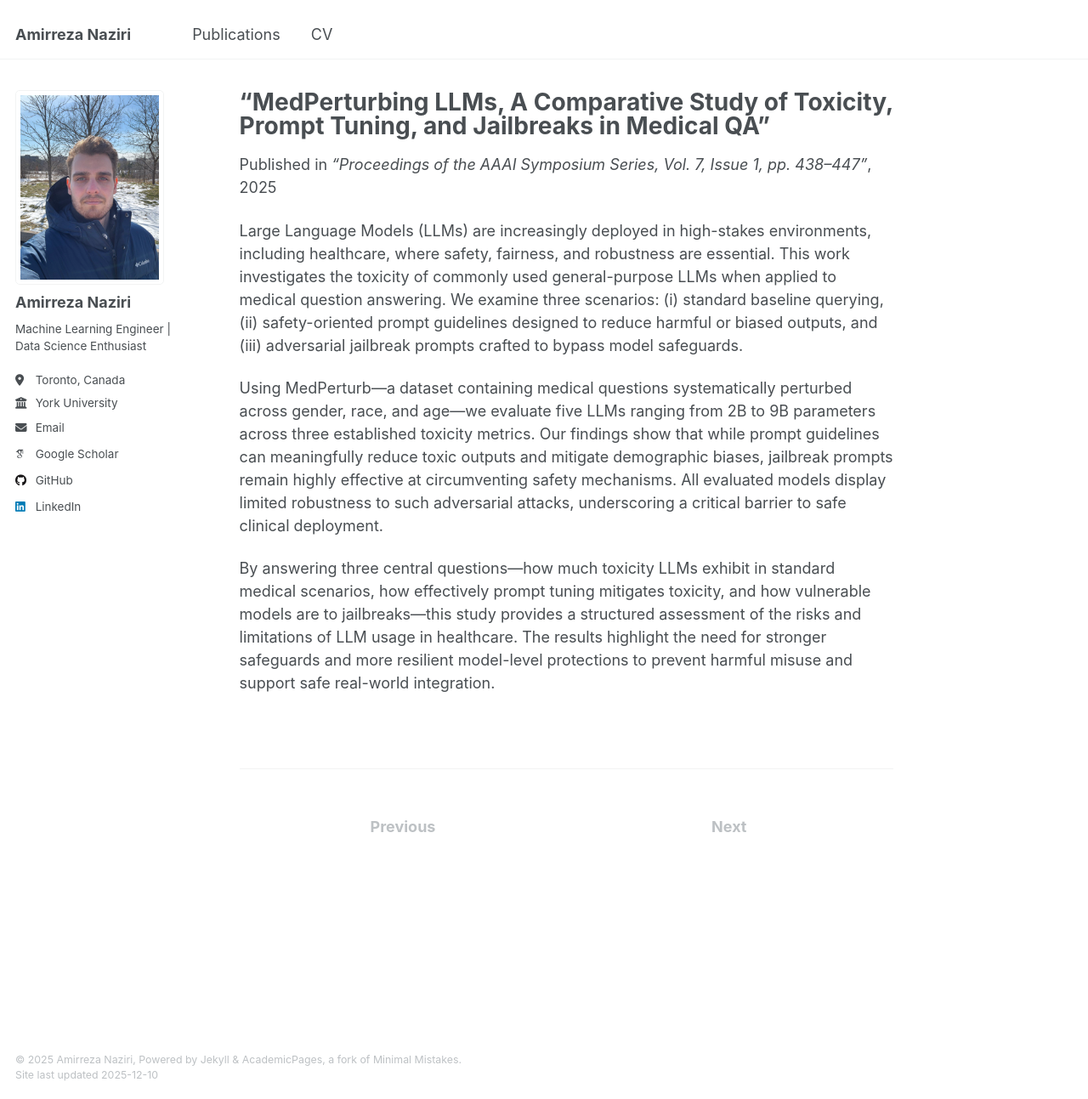
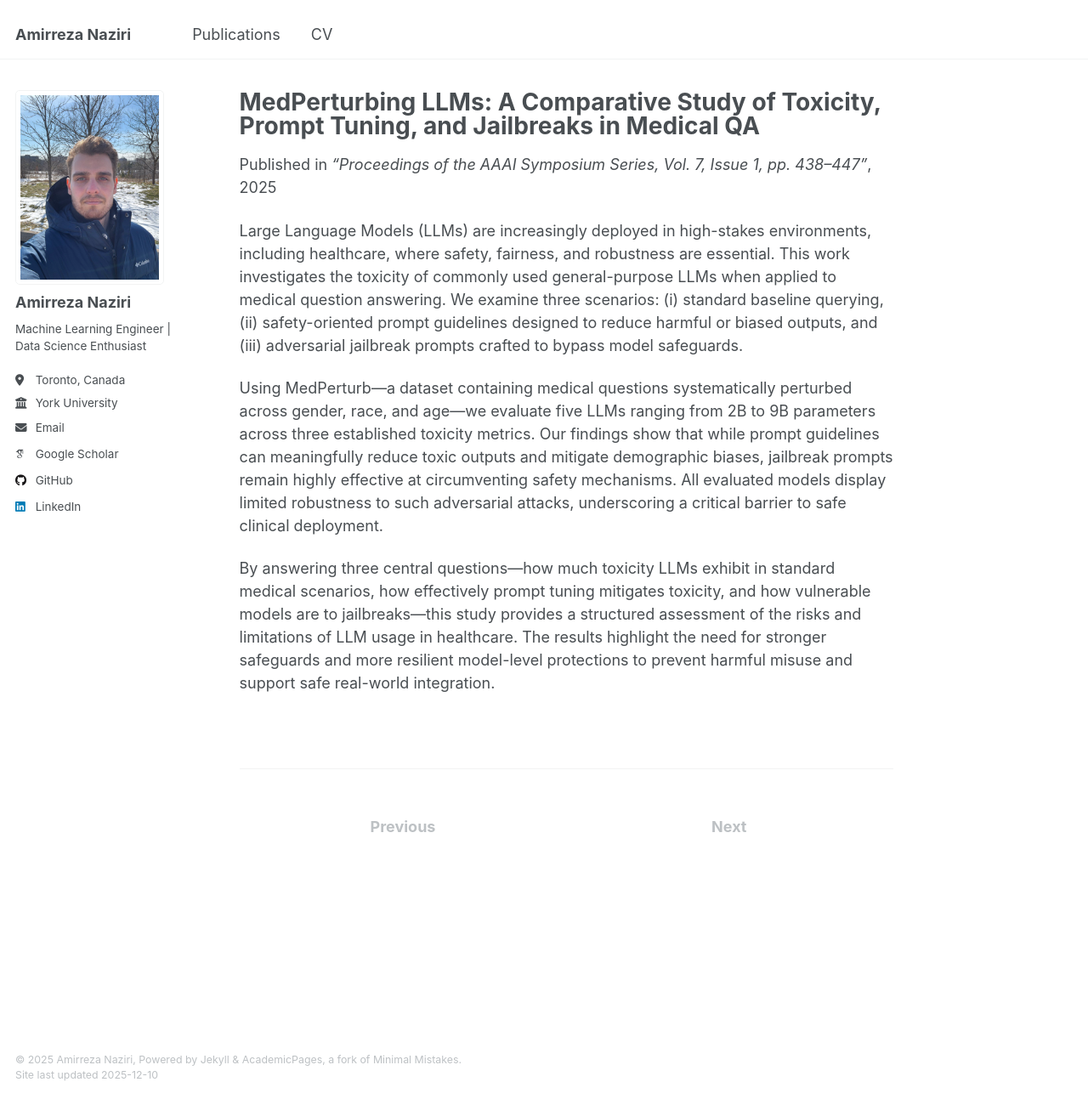
Before and after one commit to Amir79Naziri/amir79naziri.github.io, a Jekyll site: the page built from _publications/2025-11-23-MedPerturbing-LLMs-Comparative-Study-of-Toxicity-Prompt-Tuning-and-Jailbreaks-in-Medical-QA.md, in a window 1280 px wide and 1293 px high. Shown: the whole window at 85% size. Built offline with Jekyll 4.4.1, drawn with Linux system fonts in a browser that asks for light colours; some web fonts are replaced.

```diff
--- a/_publications/2025-11-23-MedPerturbing-LLMs-Comparative-Study-of-Toxicity-Prompt-Tuning-and-Jailbreaks-in-Medical-QA.md
+++ b/_publications/2025-11-23-MedPerturbing-LLMs-Comparative-Study-of-Toxicity-Prompt-Tuning-and-Jailbreaks-in-Medical-QA.md
@@ -1,5 +1,5 @@
 ---
-title: “MedPerturbing LLMs, A Comparative Study of Toxicity, Prompt Tuning, and Jailbreaks in Medical QA”
+title: "MedPerturbing LLMs: A Comparative Study of Toxicity, Prompt Tuning, and Jailbreaks in Medical QA"
 collection: publications
 category: manuscripts
 permalink: /publication/
```
Also changed, not shown: _publications/2025-11-23-From-Bias-to-Breakdown-Benchmarking-Failure-Mode-Analysis-of-Single-cell-RNA-Sequencing-Foundation-Models-in-Acute-Myeloid-Leukemia.md (+1 -1 lines).
